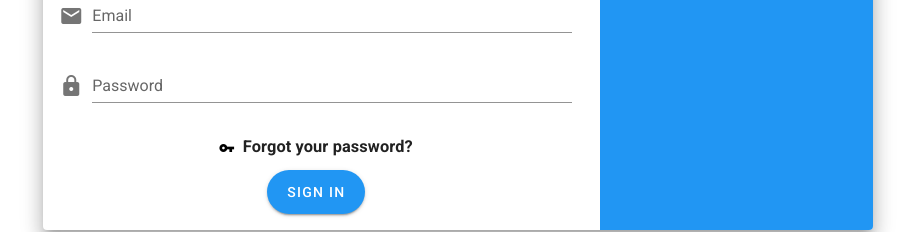
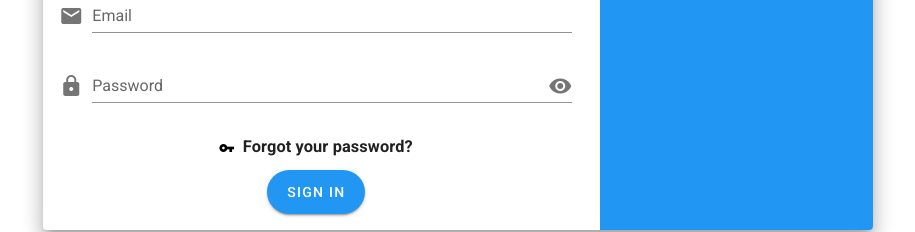
Before and after one commit to tsffarias/Vuejs-SignInSignUp, a Vue app: page / in a window 1280 px wide. Shown: the part 405-637 px from the top of the page, without its empty margins (182-1097 px from the left). Built offline with nearby package versions, Linux system fonts and the light colour scheme.

Commit message:
added show password button in signin + signup page

```diff
--- a/src/router/index.js
+++ b/src/router/index.js
@@ -1,14 +1,14 @@
 import Vue from 'vue'
 import VueRouter from 'vue-router'
-import Home from '../views/Home.vue'
+import SignInSignUp from '../views/SignInSignUp.vue'
 
 Vue.use(VueRouter)
 
 const routes = [
   {
     path: '/',
-    name: 'Home',
-    component: Home
+    name: 'SignInSignUp',
+    component: SignInSignUp
   },
   {
     path: '/about',
--- a/src/views/Home.vue
+++ b/src/views/SignInSignUp.vue
@@ -45,10 +45,12 @@
                             name="loginPassword"
                             v-model="login_password"
                             prepend-icon="lock"
-                            type="password"
+                            :append-icon="showPasswordSignIn ? 'mdi-eye-off' : 'mdi-eye'"
+                            :type="showPasswordSignIn ? 'text' : 'password'"
                             color="blue"
                             clearable
                             required
+                            @click:append="showPasswordSignIn = !showPasswordSignIn"
                           ></v-text-field>
 
                           <h3 class="text-center mt-3">
@@ -134,10 +136,12 @@
                             name="signupPassword"
                             v-model="signup_password"
                             prepend-icon="lock"
-                            type="password"
+                            :append-icon="showPasswordSignup ? 'mdi-eye-off' : 'mdi-eye'"
+                            :type="showPasswordSignup ? 'text' : 'password'"
                             color="blue"
                             clearable
                             required
+                            @click:append="showPasswordSignup = !showPasswordSignup"
                           ></v-text-field>
 
                           <div class="text-center mt-5">
@@ -159,14 +163,16 @@
 
 <script>
 export default {
-  name: "Home",
+  name: "SignInSignUp",
   data: () => ({
     step: 1,
     login_email: null,
     login_password: null,
     signup_name: null,
     signup_email: null,
-    signup_password: null
+    signup_password: null,
+    showPasswordSignIn: false,
+    showPasswordSignup: false
   }),
   props: {
     source: String
```
